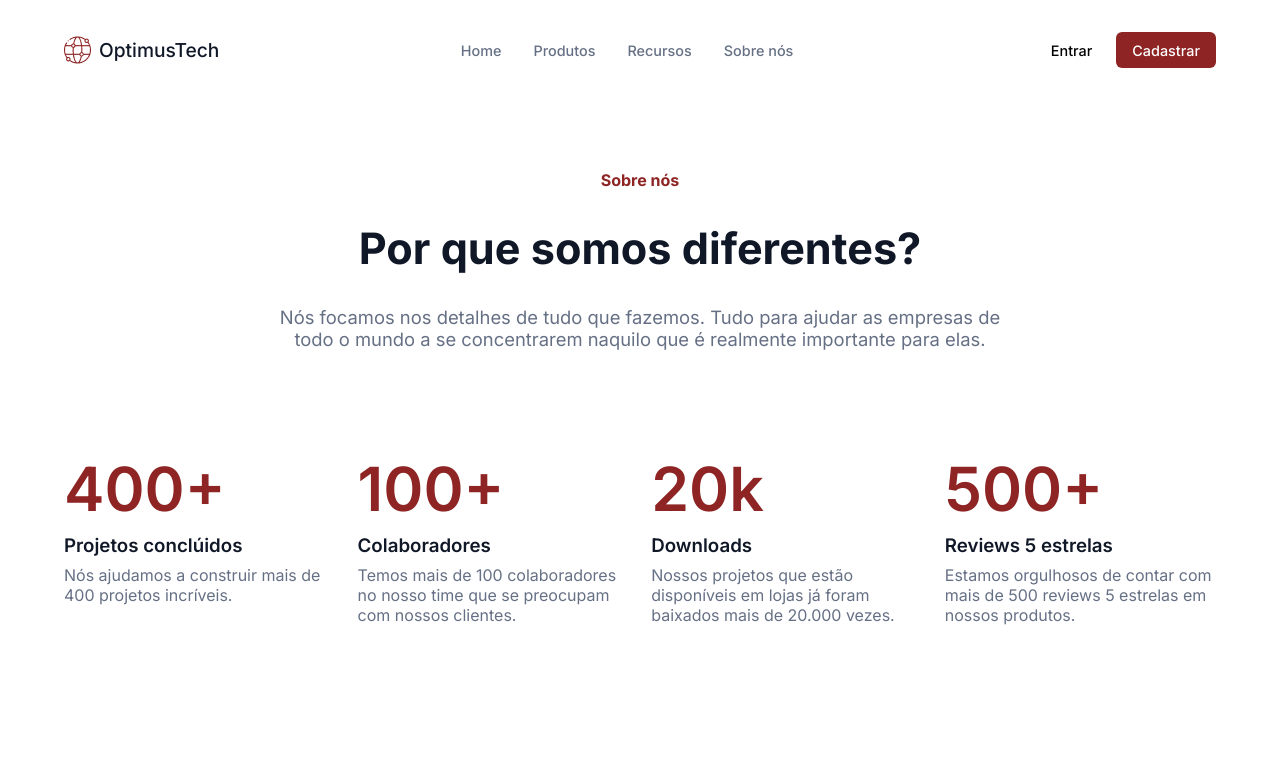
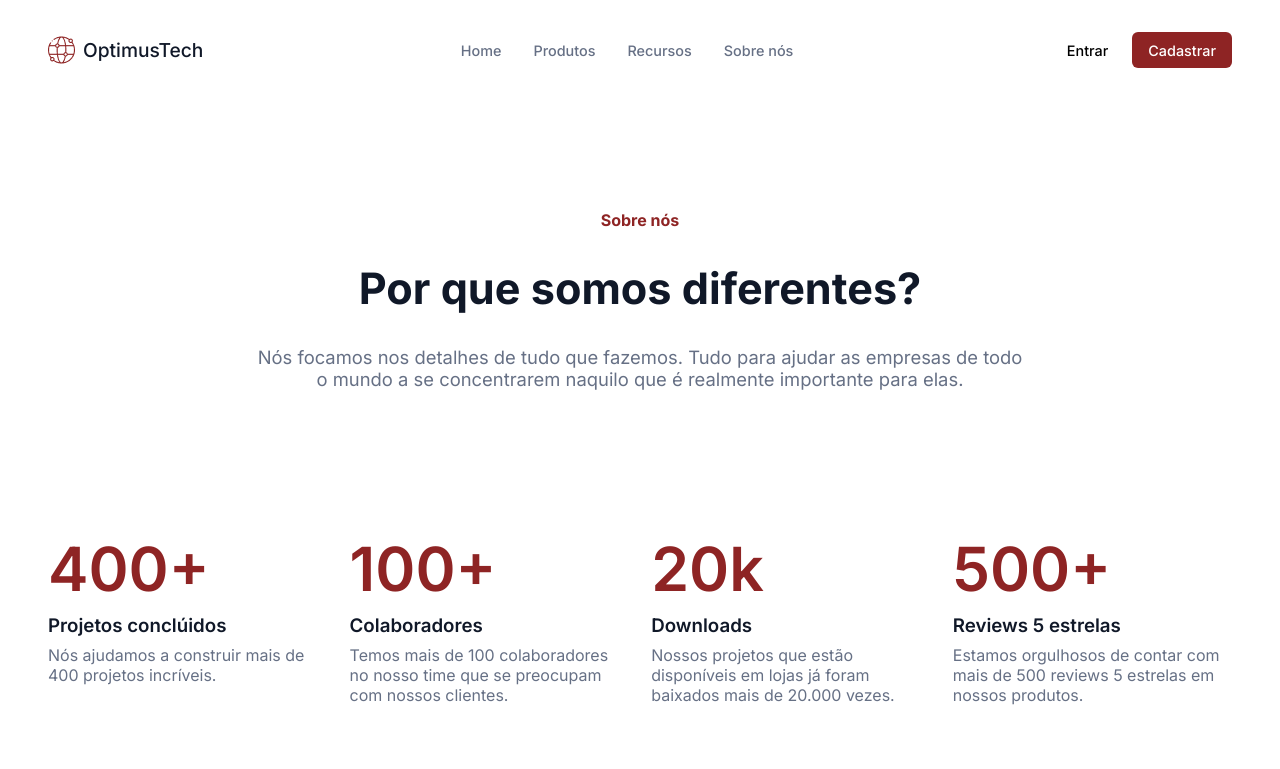
Before and after one commit to Orca-g/optimustech, a plain HTML site: page index.html in a window 1280 px wide. Shown: the top 769 px of the page. Drawn offline with Linux system fonts and the light colour scheme.

Commit message:
Atualizei o CSS

```diff
--- a/style.css
+++ b/style.css
@@ -20,7 +20,7 @@
 header, section, footer {
     width: 100%;
     max-width: 1440px;
-    padding: 2rem 4rem;
+    padding: 2rem 3rem;
     margin: auto;
 }
 
@@ -92,7 +92,7 @@ header > div#buttons > #cad:hover {
 
 
 section#first {
-    min-height: 40vh;
+    min-height: 50vh;
     display: flex;
     flex-direction: column;
     justify-content: center;
```
